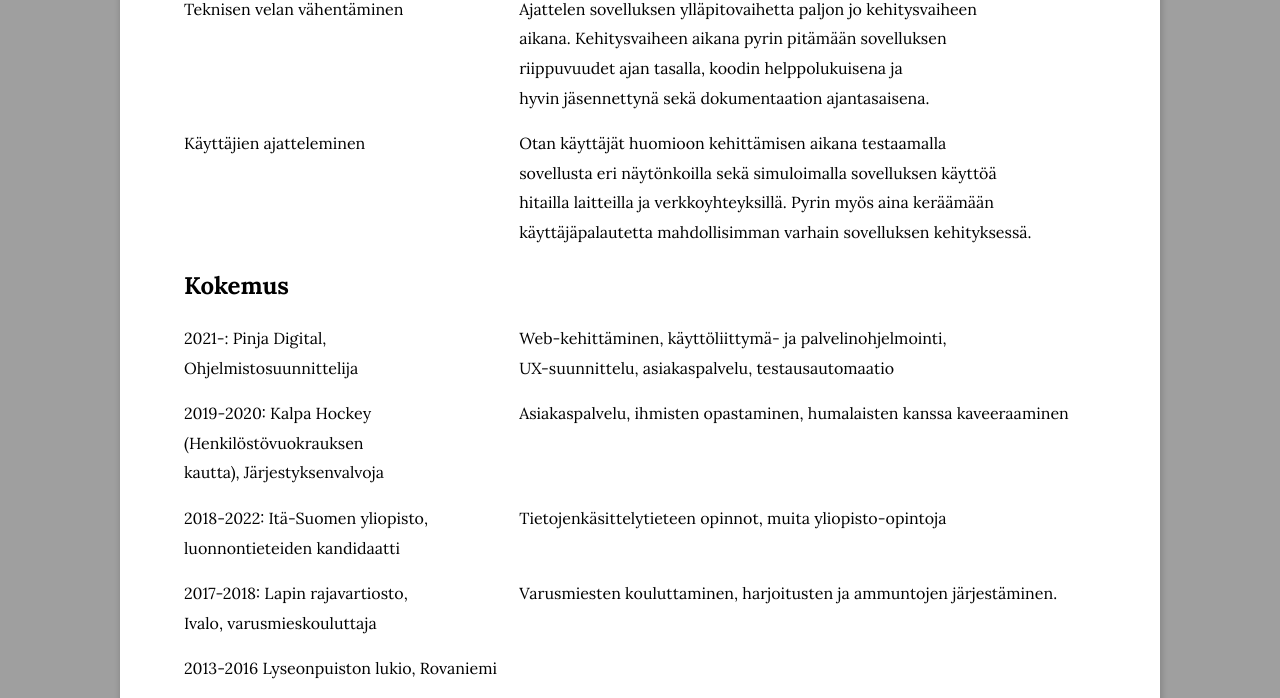
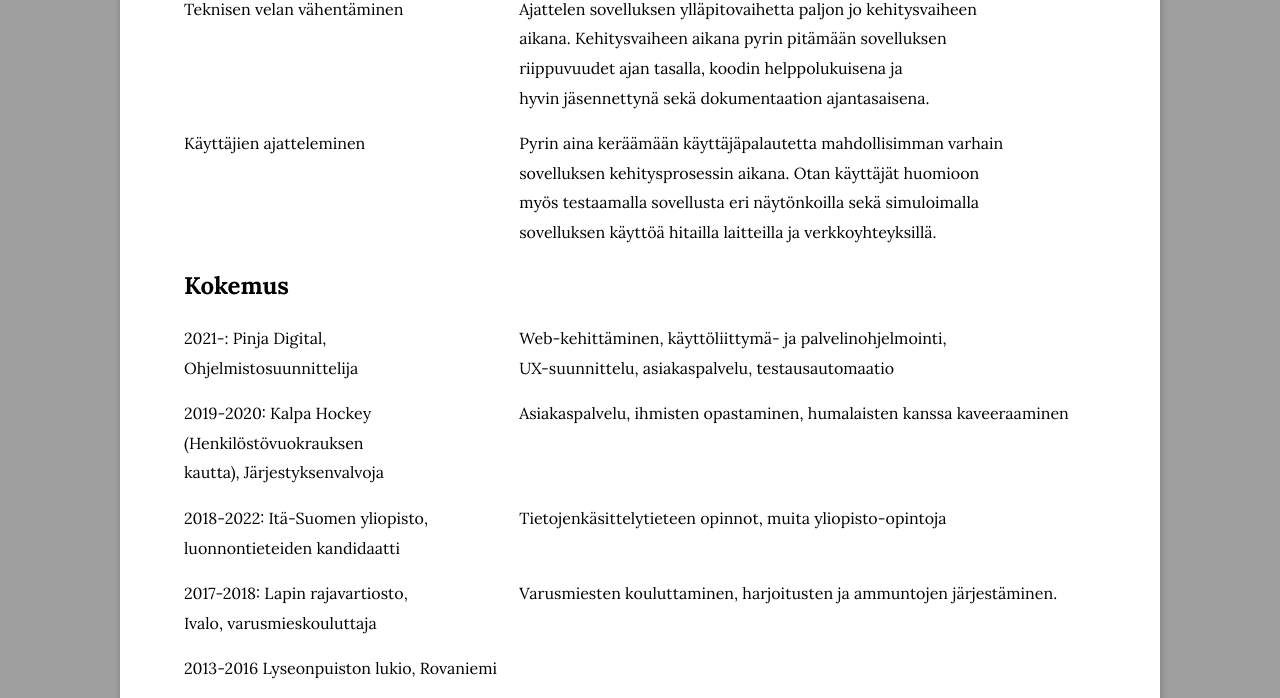
Before and after one commit to ArttuOll/CV, a plain HTML site: page index.html in a window 1280 px wide. Shown: the part 1660-2358 px from the top of the page. Drawn offline with Linux system fonts and the light colour scheme.

Commit message:
Clarify user-centrism

```diff
--- a/index.html
+++ b/index.html
@@ -132,10 +132,10 @@
           </dd>
           <dt>Käyttäjien ajatteleminen</dt>
           <dd>
-            Otan käyttäjät huomioon kehittämisen aikana testaamalla sovellusta
-            eri näytönkoilla sekä simuloimalla sovelluksen käyttöä hitailla
-            laitteilla ja verkkoyhteyksillä. Pyrin myös aina keräämään
-            käyttäjäpalautetta mahdollisimman varhain sovelluksen kehityksessä.
+            Pyrin aina keräämään käyttäjäpalautetta mahdollisimman varhain
+            sovelluksen kehitysprosessin aikana. Otan käyttäjät huomioon myös
+            testaamalla sovellusta eri näytönkoilla sekä simuloimalla
+            sovelluksen käyttöä hitailla laitteilla ja verkkoyhteyksillä.
           </dd>
         </dl>
       </section>
```
